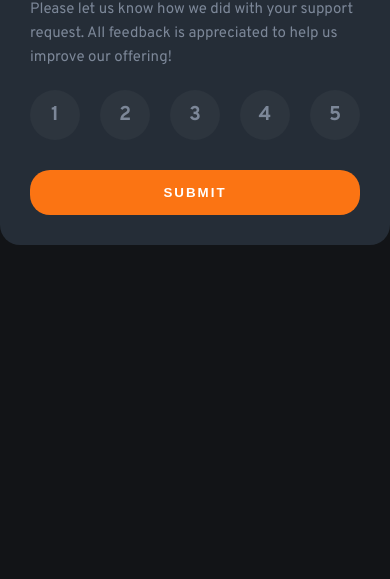
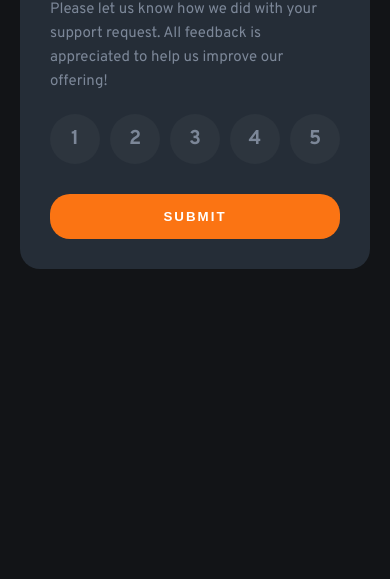
Before and after one commit to lenahm/interactive-rating-component, a plain HTML site: page index.html in a window 390 px wide. Shown: the part 265-844 px from the top of the page. Drawn offline with Linux system fonts and the light colour scheme.

Commit message:
responsive smartphone-design; challenge finished

```diff
--- a/style.css
+++ b/style.css
@@ -160,3 +160,11 @@ main form .rating li:hover label {
 .container > h1 {
     margin-top: 30px;
 }
+
+/* responsive design for smartphones */
+
+@media(max-width: 400px) {
+    .container {
+        width: 350px;
+    }
+}
```
